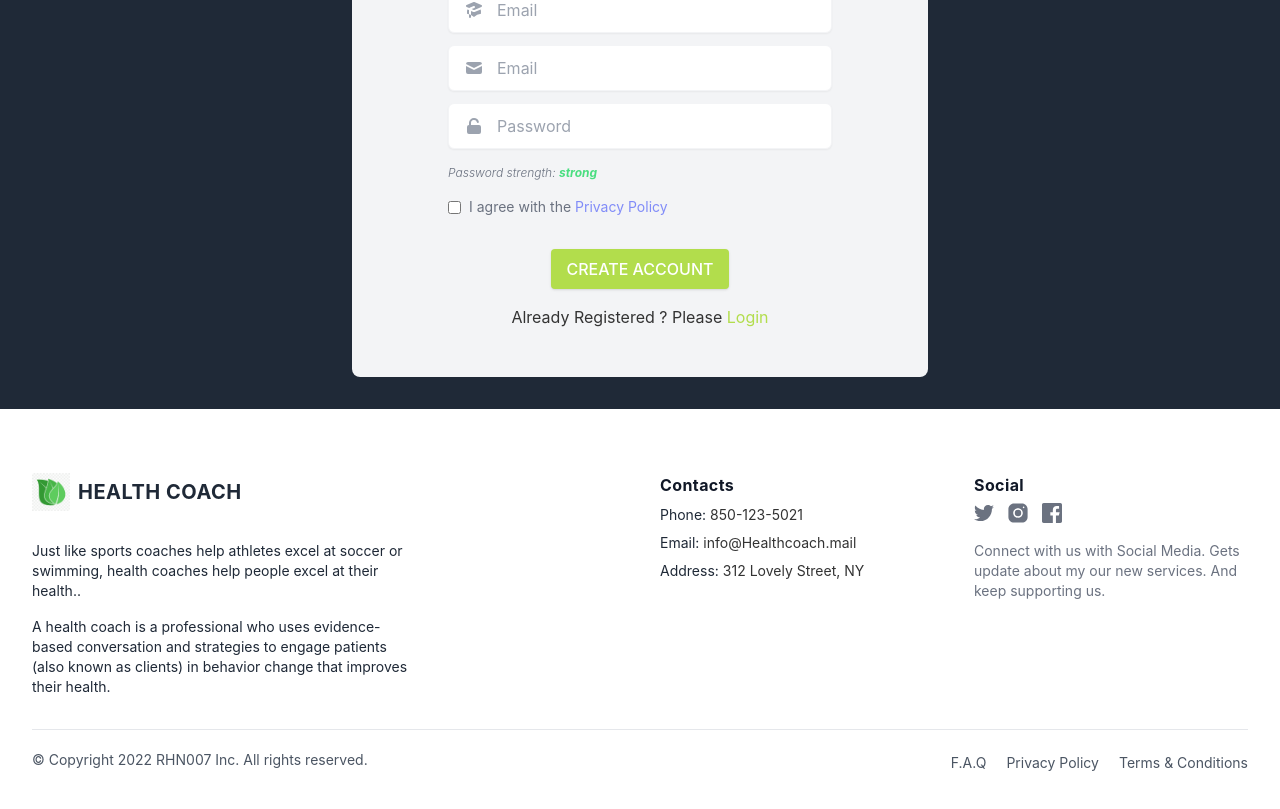
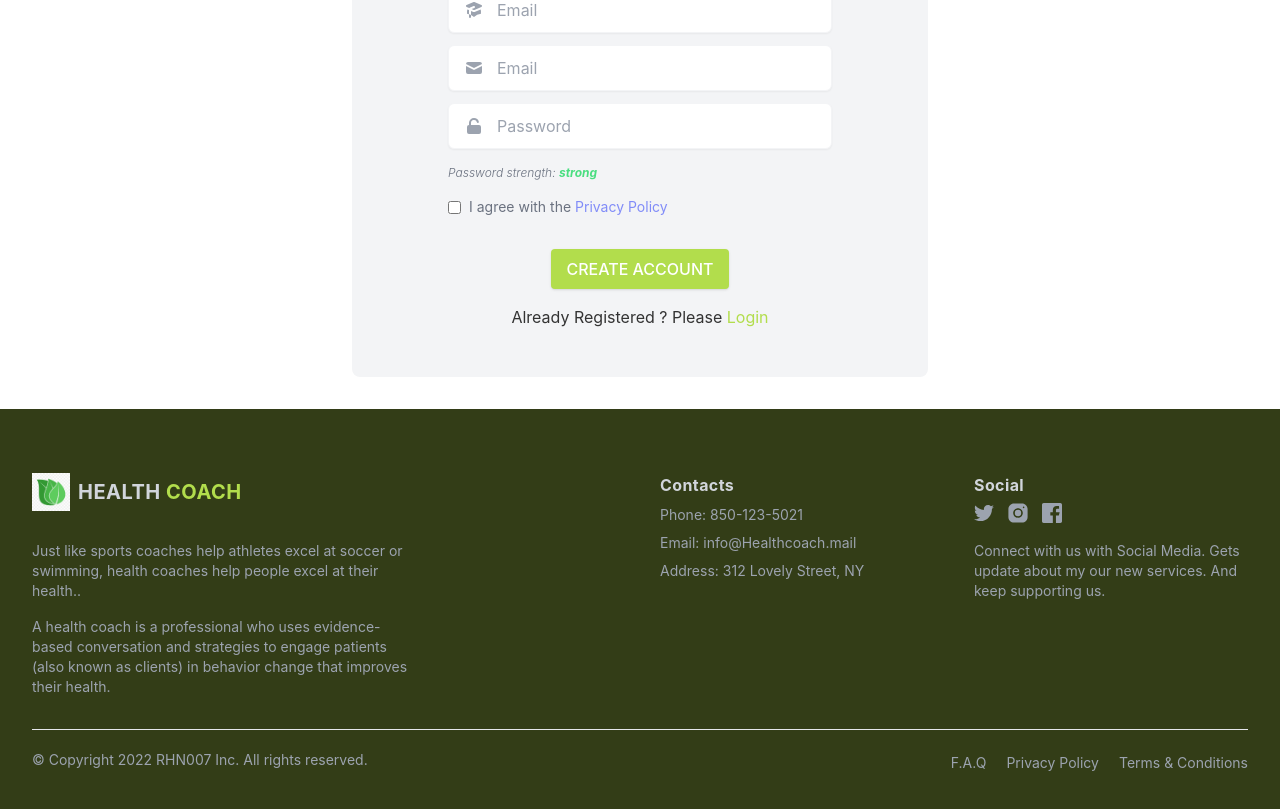
Before and after one commit to RHN007/Health-coach-client, a React (Create React App) app: page /signup in a window 1280 px wide. Shown: the part 387-1196 px from the top of the page. Built offline with nearby package versions, Linux system fonts and the light colour scheme; no server answers.

Commit message:
finishing footer

```diff
--- a/src/Shared/Footer/Footer.js
+++ b/src/Shared/Footer/Footer.js
@@ -3,7 +3,7 @@ import logo from '../../assets/logo/png-transparent-health-coaching-health-fitne
 
 const Footer = () => {
     return (
-        <div className="px-4 pt-16 mx-auto sm:max-w-xl md:max-w-full lg:max-w-screen-2xl md:px-24 lg:px-8 ">
+        <div className="px-4 pt-16 mx-auto sm:max-w-xl md:max-w-full lg:max-w-screen-2xl bg-secondary md:px-24 lg:px-8 ">
             <div className="grid gap-10 row-gap-6 mb-8 sm:grid-cols-2 lg:grid-cols-4">
                 <div className="sm:col-span-2">
                     <a
@@ -13,67 +13,67 @@ const Footer = () => {
                         className="inline-flex items-center"
                     >
                        <img src={logo} width={38} alt="" />
-                        <span className="ml-2 text-xl font-bold tracking-wide text-gray-800 uppercase">
-                            Health Coach
+                        <span className="ml-2 text-xl font-bold tracking-wide text-gray-300 uppercase">
+                            Health <span className='text-primary'> Coach</span>
                         </span>
                     </a>
                     <div className="mt-6 lg:max-w-sm">
-                        <p className="text-sm text-gray-800">
+                        <p className="text-sm text-gray-400">
                         Just like sports coaches help athletes excel at soccer or swimming, health coaches help people excel at their health..
                         </p>
-                        <p className="mt-4 text-sm text-gray-800">
+                        <p className="mt-4 text-sm text-gray-400">
                         A health coach is a professional who uses evidence-based conversation and strategies to engage patients (also known as clients) in behavior change that improves their health.
                         </p>
                     </div>
                 </div>
                 <div className="space-y-2 text-sm">
-                    <p className="text-base font-bold tracking-wide text-gray-900">
+                    <p className="text-base font-bold tracking-wide text-gray-300">
                         Contacts
                     </p>
                     <div className="flex">
-                        <p className="mr-1 text-gray-800">Phone:</p>
+                        <p className="mr-1 text-gray-400">Phone:</p>
                         <a
                             href="tel:850-123-5021"
                             aria-label="Our phone"
                             title="Our phone"
-                            className="transition-colors duration-300 text-deep-purple-accent-400 hover:text-deep-purple-800"
+                            className="transition-colors duration-300 text-gray-400 hover:text-gray-100"
                         >
                             850-123-5021
                         </a>
                     </div>
                     <div className="flex">
-                        <p className="mr-1 text-gray-800">Email:</p>
+                        <p className="mr-1 text-gray-400">Email:</p>
                         <a
                             href="mailto:info@lorem.mail"
                             aria-label="Our email"
                             title="Our email"
-                            className="transition-colors duration-300 text-deep-purple-accent-400 hover:text-deep-purple-800"
+                            className="transition-colors duration-300 text-gray-400 hover:text-gray-100"
                         >
                             info@Healthcoach.mail
                         </a>
                     </div>
                     <div className="flex">
-                        <p className="mr-1 text-gray-800">Address:</p>
+                        <p className="mr-1 text-gray-400">Address:</p>
                         <a
                             href="https://www.google.com/maps"
                             target="_blank"
                             rel="noopener noreferrer"
                             aria-label="Our address"
                             title="Our address"
-                            className="transition-colors duration-300 text-deep-purple-accent-400 hover:text-deep-purple-800"
+                            className="transition-colors duration-300 text-gray-400 hover:text-gray-100"
                         >
                             312 Lovely Street, NY
                         </a>
                     </div>
                 </div>
                 <div>
-                    <span className="text-base font-bold tracking-wide text-gray-900">
+                    <span className="text-base font-bold tracking-wide text-gray-300">
                         Social
                     </span>
                     <div className="flex items-center mt-1 space-x-3">
                         <a
                             href="https://twitter.com/elonmusk?ref_src=twsrc%5Egoogle%7Ctwcamp%5Eserp%7Ctwgr%5Eauthor" target='_target'
-                            className="text-gray-500 transition-colors duration-300 hover:text-deep-purple-accent-400"
+                            className="text-gray-400 transition-colors duration-300 hover:text-gray-100"
                         >
                             <svg viewBox="0 0 24 24" fill="currentColor" className="h-5">
                                 <path d="M24,4.6c-0.9,0.4-1.8,0.7-2.8,0.8c1-0.6,1.8-1.6,2.2-2.7c-1,0.6-2,1-3.1,1.2c-0.9-1-2.2-1.6-3.6-1.6 c-2.7,0-4.9,2.2-4.9,4.9c0,0.4,0,0.8,0.1,1.1C7.7,8.1,4.1,6.1,1.7,3.1C1.2,3.9,1,4.7,1,5.6c0,1.7,0.9,3.2,2.2,4.1 C2.4,9.7,1.6,9.5,1,9.1c0,0,0,0,0,0.1c0,2.4,1.7,4.4,3.9,4.8c-0.4,0.1-0.8,0.2-1.3,0.2c-0.3,0-0.6,0-0.9-0.1c0.6,2,2.4,3.4,4.6,3.4 c-1.7,1.3-3.8,2.1-6.1,2.1c-0.4,0-0.8,0-1.2-0.1c2.2,1.4,4.8,2.2,7.5,2.2c9.1,0,14-7.5,14-14c0-0.2,0-0.4,0-0.6 C22.5,6.4,23.3,5.5,24,4.6z" />
@@ -81,7 +81,7 @@ const Footer = () => {
                         </a>
                         <a
                             href="https://www.instagram.com/" target='_target'
-                            className="text-gray-500 transition-colors duration-300 hover:text-deep-purple-accent-400"
+                            className="text-gray-400 transition-colors duration-300 hover:text-gray-100"
                         >
                             <svg viewBox="0 0 30 30" fill="currentColor" className="h-6">
                                 <circle cx="15" cy="15" r="4" />
@@ -90,27 +90,27 @@ const Footer = () => {
                         </a>
                         <a
                             href="https://www.facebook.com/rakibul.nayon/" target='_target'
-                            className="text-gray-500 transition-colors duration-300 hover:text-deep-purple-accent-400"
+                            className="text-gray-400 transition-colors duration-300 hover:text-gray-100"
                         >
                             <svg viewBox="0 0 24 24" fill="currentColor" className="h-5">
                                 <path d="M22,0H2C0.895,0,0,0.895,0,2v20c0,1.105,0.895,2,2,2h11v-9h-3v-4h3V8.413c0-3.1,1.893-4.788,4.659-4.788 c1.325,0,2.463,0.099,2.795,0.143v3.24l-1.918,0.001c-1.504,0-1.795,0.715-1.795,1.763V11h4.44l-1,4h-3.44v9H22c1.105,0,2-0.895,2-2 V2C24,0.895,23.105,0,22,0z" />
                             </svg>
                         </a>
                     </div>
-                    <p className="mt-4 text-sm text-gray-500">
+                    <p className="mt-4 text-sm text-gray-400">
                        Connect with us with Social Media. Gets update about my our new services. And keep supporting us.
                     </p>
                 </div>
             </div>
             <div className="flex flex-col-reverse justify-between pt-5 pb-10 border-t lg:flex-row">
-                <p className="text-sm text-gray-600">
+                <p className="text-sm text-gray-400">
                     © Copyright 2022 RHN007 Inc. All rights reserved.
                 </p>
                 <ul className="flex flex-col mb-3 space-y-2 lg:mb-0 sm:space-y-0 sm:space-x-5 sm:flex-row">
                     <li>
                         <a
                             href="/"
-                            className="text-sm text-gray-600 transition-colors duration-300 hover:text-deep-purple-accent-400"
+                            className="text-sm text-gray-400 transition-colors duration-300 hover:text-gray-100"
                         >
                             F.A.Q
                         </a>
@@ -118,7 +118,7 @@ const Footer = () => {
                     <li>
                         <a
                             href="/"
-                            className="text-sm text-gray-600 transition-colors duration-300 hover:text-deep-purple-accent-400"
+                            className="text-sm text-gray-400 transition-colors duration-300 hover:text-gray-100"
                         >
                             Privacy Policy
                         </a>
@@ -126,7 +126,7 @@ const Footer = () => {
                     <li>
                         <a
                             href="/"
-                            className="text-sm text-gray-600 transition-colors duration-300 hover:text-deep-purple-accent-400"
+                            className="text-sm text-gray-400 transition-colors duration-300 hover:text-gray-100"
                         >
                             Terms &amp; Conditions
                         </a>
--- a/src/pages/Login/Login.js
+++ b/src/pages/Login/Login.js
@@ -5,7 +5,7 @@ const Login = () => {
     return (
         <div className="">
         <div className="p-8 lg:w-1/2 mx-auto">
-          <div className="bg-white rounded-t-lg p-8">
+          <div className="bg-secondary rounded-t-lg p-8">
             <p className="text-center text-sm text-gray-400 font-light">Sign in with</p>
             <div>
               <div className="flex items-center justify-center space-x-4 mt-3">
--- a/src/pages/Signup/Signup.js
+++ b/src/pages/Signup/Signup.js
@@ -3,9 +3,9 @@ import { Link } from 'react-router-dom';
 
 const Signup = () => {
     return (
-        <div className="bg-gray-800">
+        <div className="">
             <div className="p-8 lg:w-1/2 mx-auto">
-                <div className="bg-white rounded-t-lg p-8">
+                <div className="bg-secondary rounded-t-lg p-8">
                     <p className="text-center text-sm text-gray-400 font-light">Sign up with</p>
                     <div>
                         <div className="flex items-center justify-center space-x-4 mt-3">
```
